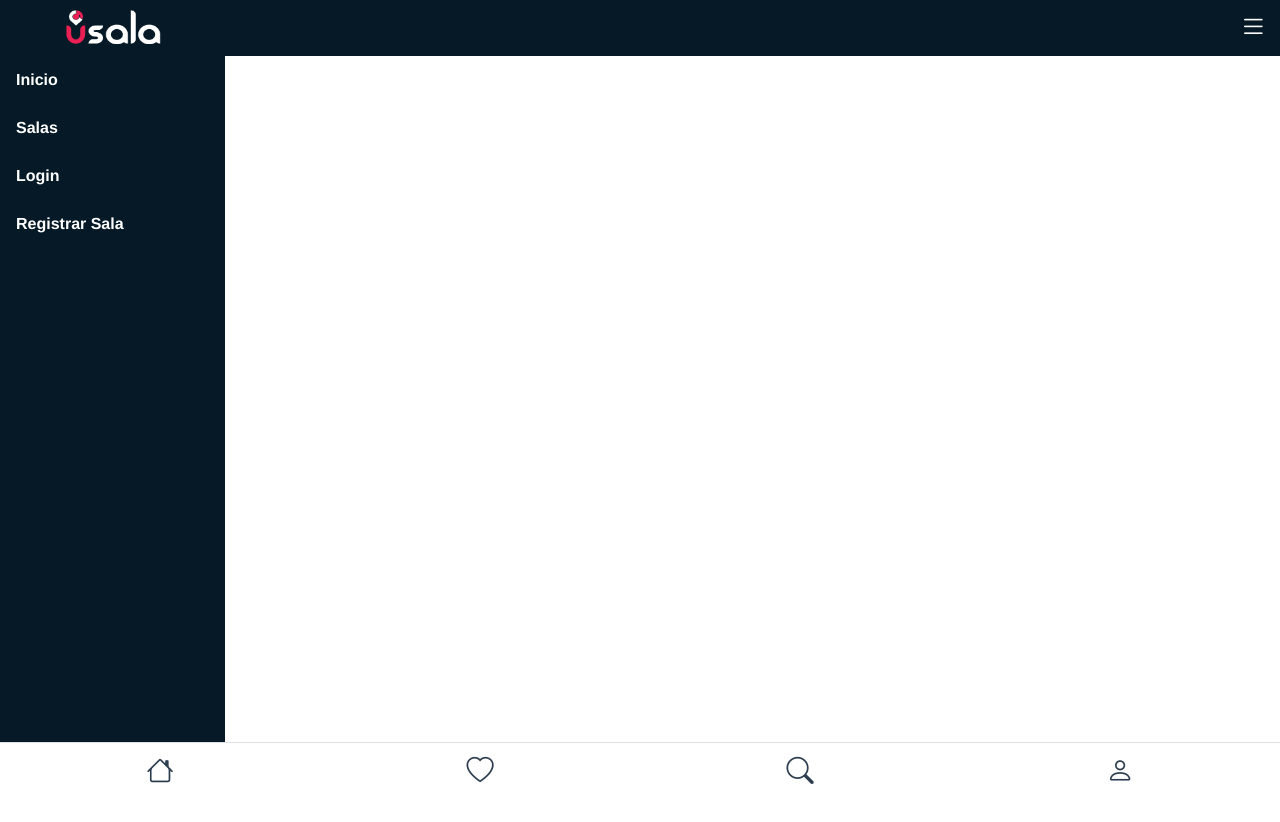
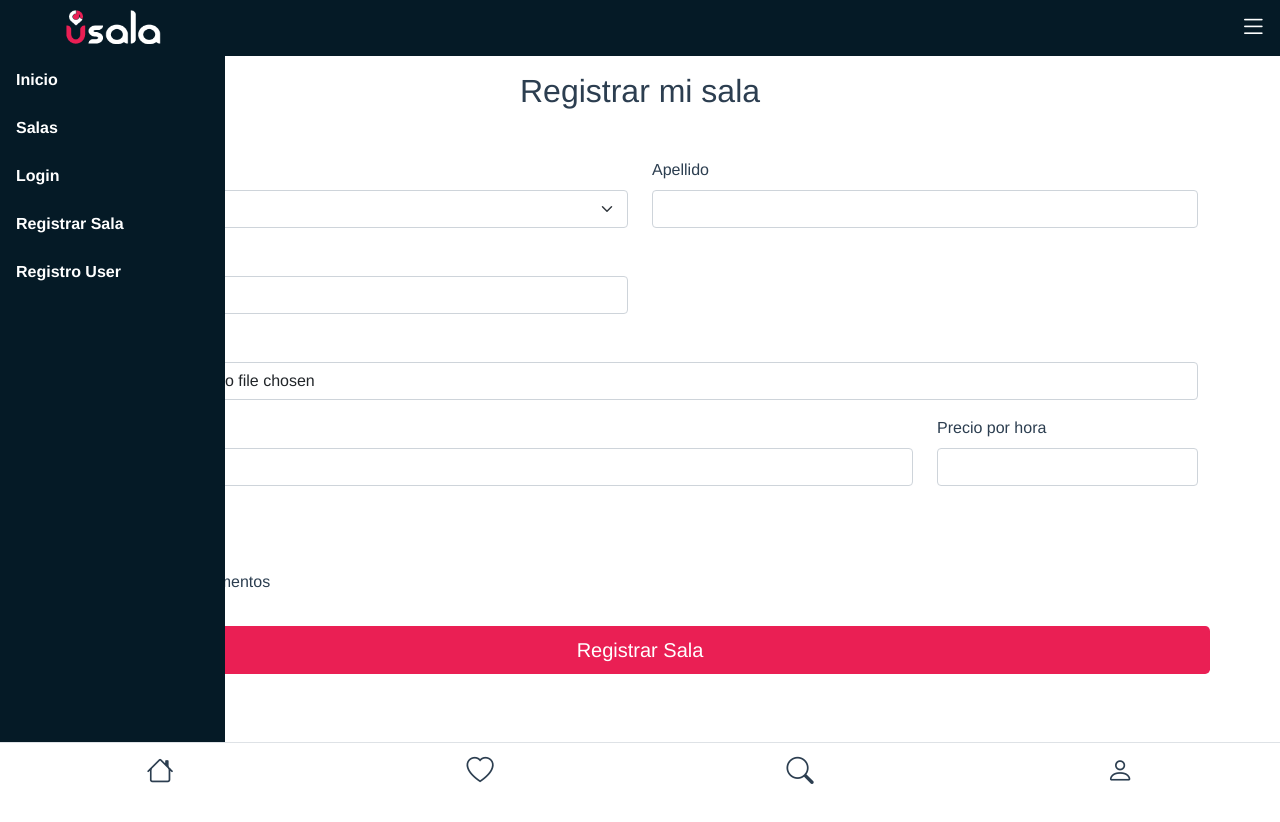
Before and after one commit to TamaraRodriguez/usala-app, a Vue app: page /#/registrouser in a window 1280 px wide. Before the commit the page ends 800 px from the top, so only its background shows below. Built offline with nearby package versions, Linux system fonts and the light colour scheme.

Commit message:
[RegistroUser] creation

```diff
--- a/src/components/NavMenu.vue
+++ b/src/components/NavMenu.vue
@@ -27,6 +27,9 @@
                             <li class="nav-item">
                                 <router-link class="nav-link menu-lat" to="/registro">Registrar Sala</router-link>
                             </li>
+                            <li class="nav-item">
+                                <router-link class="nav-link menu-lat" to="/registro">Registro User</router-link>
+                            </li>
                         </ul>
                     </div>
                 </nav>
--- a/src/router/index.js
+++ b/src/router/index.js
@@ -3,6 +3,7 @@ import Home from '../views/Home.vue'
 import Login from '../views/auth/Login.vue'
 import Registro from '../views/auth/Registro.vue'
 import Listado from '../views/Listado.vue'
+import RegistroUser from '../views/auth/RegistroUser.vue'
 
 const routes = [
   {
@@ -21,6 +22,11 @@ const routes = [
     component: Registro
   },
   {
+    path: '/registrouser',
+    name: 'RegistroUser',
+    component: RegistroUser
+  },
+  {
     path: '/listado',
     name: 'Listado',
     component: Listado
--- /dev/null
+++ b/src/views/auth/RegistroUser.vue
@@ -0,0 +1,80 @@
+<template>
+    <div class="container mt-4 py-5">
+        <div class="row">
+            <h2 class="col-12 mb-5">Registrar mi sala</h2>
+
+                <form action="#" method="POST" enctype="multipart/form-data" class="mx-auto">
+                    <div class="row mb-3">
+                        <div class="col-md-6 text-start mb-3">
+                            <label for="name" class="form-label">Nombre</label>
+                            <select id="name" name="name" class="form-select"  v-model="name">
+                                <option selected value="sala">Sala de ensayo</option>
+                                <option value="estudio">Estudio de grabación</option>
+                            </select>
+                        </div>
+                        <div class="mb-3 col-md-6 text-start">
+                            <label for="lastname" class="form-label">Apellido</label>
+                            <input type="text" id="lastname" name="lastname" class="form-control" v-model="lastname">
+                        </div>
+
+                        <div class="mb-3 col-md-6 text-start">
+                            <label for="age" class="form-label">Edad</label>
+                            <input type="text" id="age" name="age" class="form-control" v-model="age">
+                        </div>
+
+                        <div class=" text-start">
+                            <label for="img" class="form-label">Foto</label>
+                            <input type="file" id="img" name="img" class="form-control" multiple>
+                        </div>
+
+                    </div>
+                        <div class="row">
+                            <div class="col-md-9 mb-3 text-start">
+                                <label for="direccion" class="form-label">Dirección</label>
+                                <input name="direccion" id="direccion" class="form-control" v-model="direccion">
+                            </div>
+                            <div class="col-md-3 text-start">
+                                <label for="precio" class="form-label">Precio por hora</label>
+                                <input type="precio" class="form-control" id="precio"  v-model="precio">
+                            </div>
+                        </div>
+                    <div class="row">
+                        <div class="my-3 text-start">
+                        <label for="" class="mb-1">Otros datos</label><br>
+                        <label>
+                            <input type="checkbox" id="wifi" value="wifi"  v-model="wifi"> Wifi
+                        </label><br>
+                        <label>
+                            <input type="checkbox" id="alquilerinstrumentos" value="alquilerinstrumentos"  v-model="alquilerinstrumentos"> Alquiler de instrumentos
+                        </label>
+                    </div>
+                    <button class="btn btn-usala btn-lg mt-3" type="submit">Registrar Sala</button>
+                    </div>
+
+                </form>
+                <div class="py-3"></div>
+        </div>
+    </div>
+
+</template>
+
+<script>
+//import { defineComponent } from '@vue/composition-api'
+
+export default {
+    data () {
+        return {
+            name: '',
+            lastname: '',
+            age: '',
+            img: '',
+            direccion: '',
+            precio: '',
+            wifi: '',
+            alquilerinstrumentos: ''
+        }
+    },
+    name: 'Registro'
+
+}
+</script>
```
Also changed, not shown: src/components/HelloWorld.vue (+0 -32 lines), 1 other file (tests, documents, lock files or other folders).
